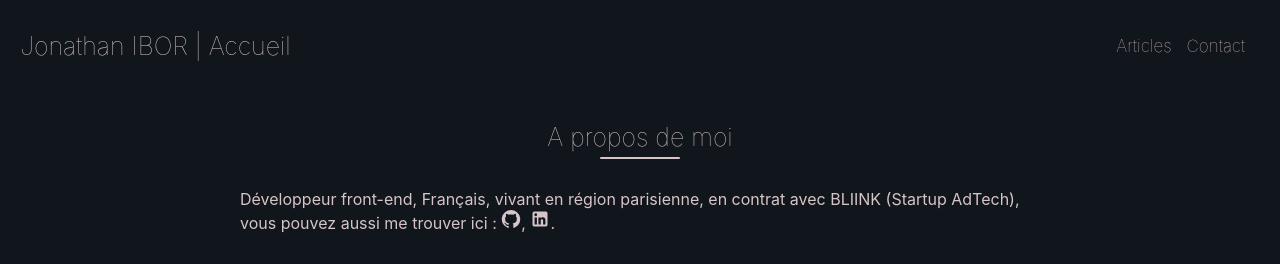
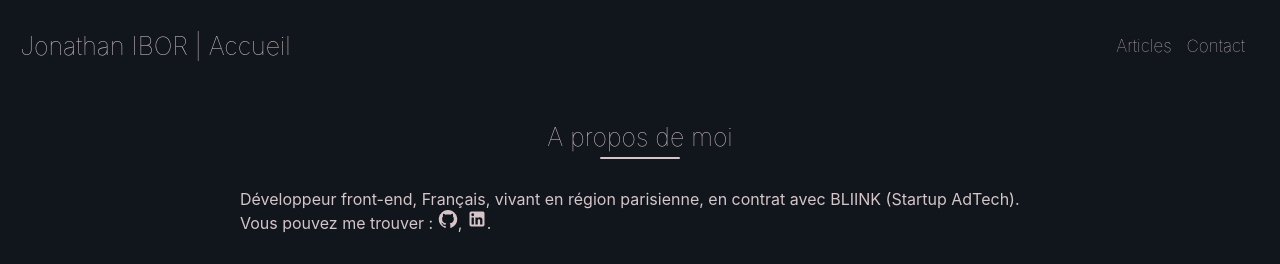
Before and after one commit to Kola-Kola/NewPortfolio, a Next.js app: page / in a window 1280 px wide. Shown: the top 264 px of the page. Built offline with nearby package versions, Linux system fonts and the light colour scheme.

Commit message:
fix: presentation text

```diff
--- a/pages/index.tsx
+++ b/pages/index.tsx
@@ -99,8 +99,8 @@ const Blog = ({posts}: any) => {
             <MiddleUnderlineText data-cy="MiddleUnderlineText"/>
           </div>
           <TextContainer data-cy="firstTextContainer">
-            Développeur front-end, Français, vivant en région parisienne, en contrat avec BLIINK (Startup AdTech),
-            vous pouvez aussi me trouver ici : <a data-cy="github" target="_blank" rel="noreferrer" href="https://github.com/Kola-Kola"><GitHubIcon fontSize="small"/></a>, <a data-cy="linkedin" target="_blank" rel="noreferrer" href="https://www.linkedin.com/in/jonathan-ibor-ab4607127/"><LinkedInIcon
+            Développeur front-end, Français, vivant en région parisienne, en contrat avec BLIINK (Startup AdTech).
+            Vous pouvez me trouver : <a data-cy="github" target="_blank" rel="noreferrer" href="https://github.com/Kola-Kola"><GitHubIcon fontSize="small"/></a>, <a data-cy="linkedin" target="_blank" rel="noreferrer" href="https://www.linkedin.com/in/jonathan-ibor-ab4607127/"><LinkedInIcon
             fontSize="small"/></a>.
           </TextContainer>
           <TextContainer data-cy="secondTextContainer">
```
